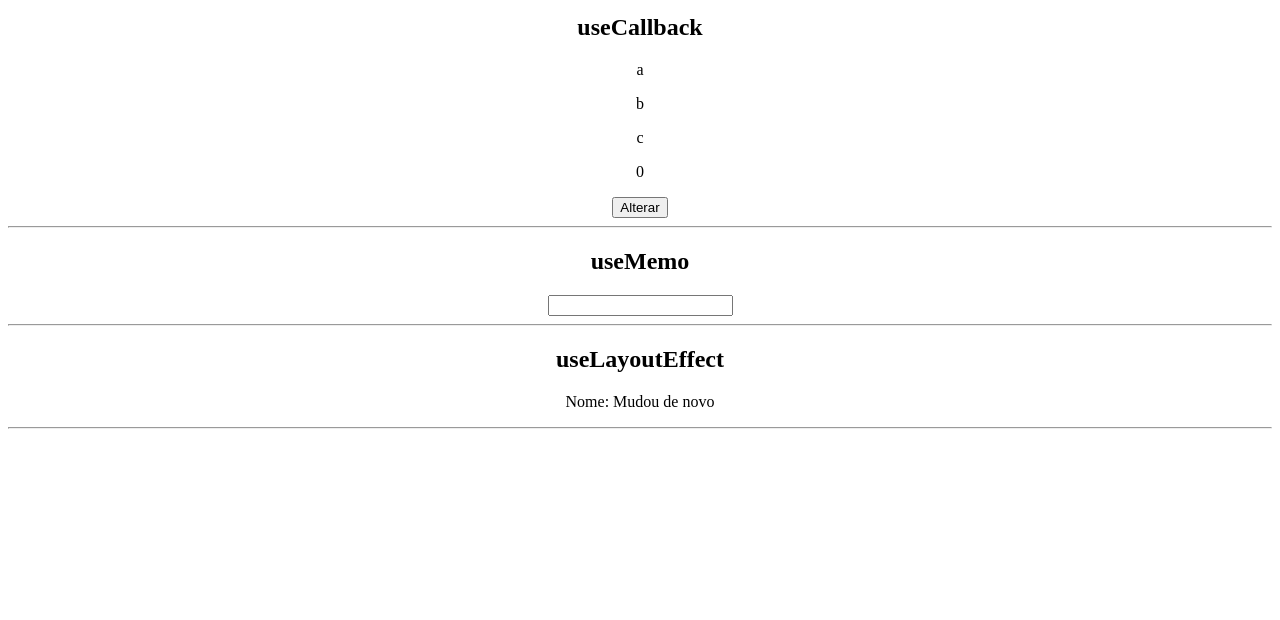
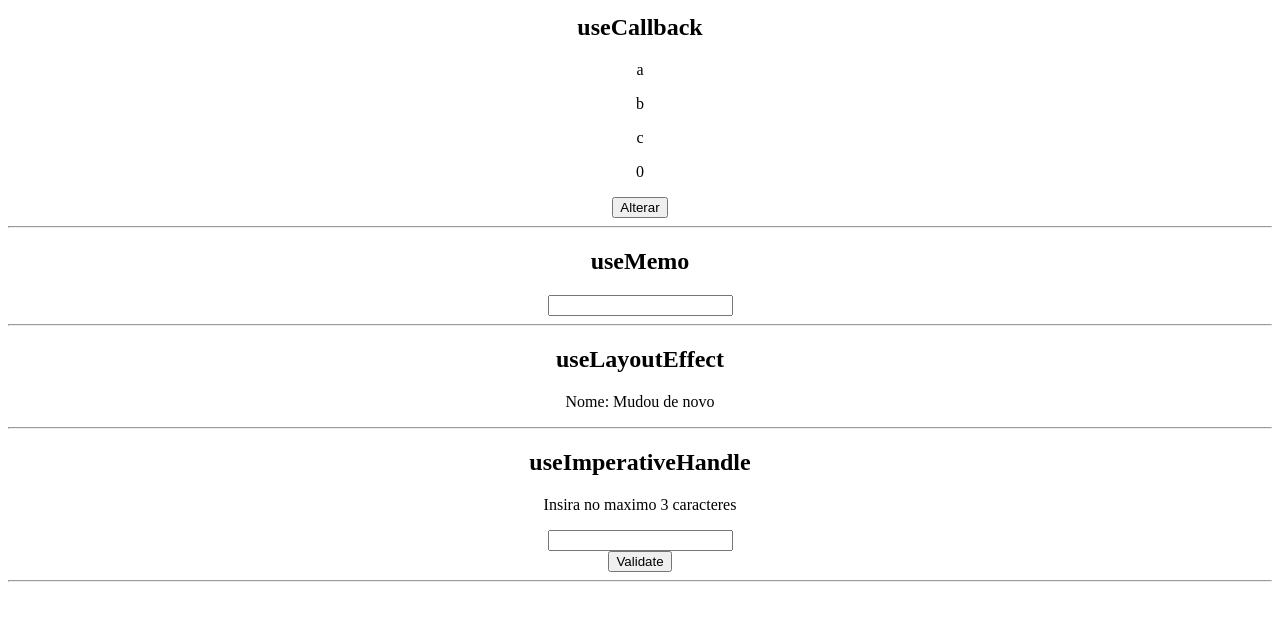
Before and after one commit to grevizirsky/react-hooks, a React (Create React App) app: page / in a window 1280 px wide. Shown: the part 1230-1850 px from the top of the page. Built offline with nearby package versions, Linux system fonts and the light colour scheme.

Commit message:
Hook - useImperativeHandle

```diff
--- a/src/Pages/Home.js
+++ b/src/Pages/Home.js
@@ -13,6 +13,7 @@
 import HookUseCallback from '../components/HookUseCallback'
 import HookUseMemo from '../components/HookUseMemo'
 import HookUseLayoutEffect from '../components/HookUseLayoutEffect'
+import HookUseImperativeHandle from '../components/HookUseImperativeHandle'
 
 const Home = () => {
   const { contextValue } = useContext(SomeContext)
@@ -29,6 +30,7 @@
         <HookUseCallback />
         <HookUseMemo />
         <HookUseLayoutEffect />
+        <HookUseImperativeHandle />
     </div>
   )
 }
--- /dev/null
+++ b/src/components/HookUseImperativeHandle.js
@@ -0,0 +1,18 @@
+import {useRef} from 'react'
+
+import SomeComponent from './SomeComponent'
+
+const HookUseImperativeHandle = () => {
+    const componentRef = useRef()
+
+  return (
+    <div>
+        <h2>useImperativeHandle</h2>
+        <SomeComponent ref={componentRef}/>
+        <button onClick={() => componentRef.current.validate()}>Validate</button>
+        <hr />
+    </div>
+  )
+}
+
+export default HookUseImperativeHandle
--- /dev/null
+++ b/src/components/SomeComponent.js
@@ -0,0 +1,24 @@
+import {forwardRef, useRef, useImperativeHandle} from 'react'
+
+const SomeComponent = forwardRef((props, ref) => {
+    const localInputRef = useRef()
+
+    useImperativeHandle(ref, () => {
+        return {
+            validade: () => {
+                if(localInputRef.current.value.lenght > 3) {
+                    localInputRef.current.value = ""
+                }
+            }
+        }
+    })
+
+  return (
+    <div>
+        <p>Insira no maximo 3 caracteres</p>
+        <input type="text" ref={localInputRef}/>
+    </div>
+  )
+  })
+
+export default SomeComponent
```
